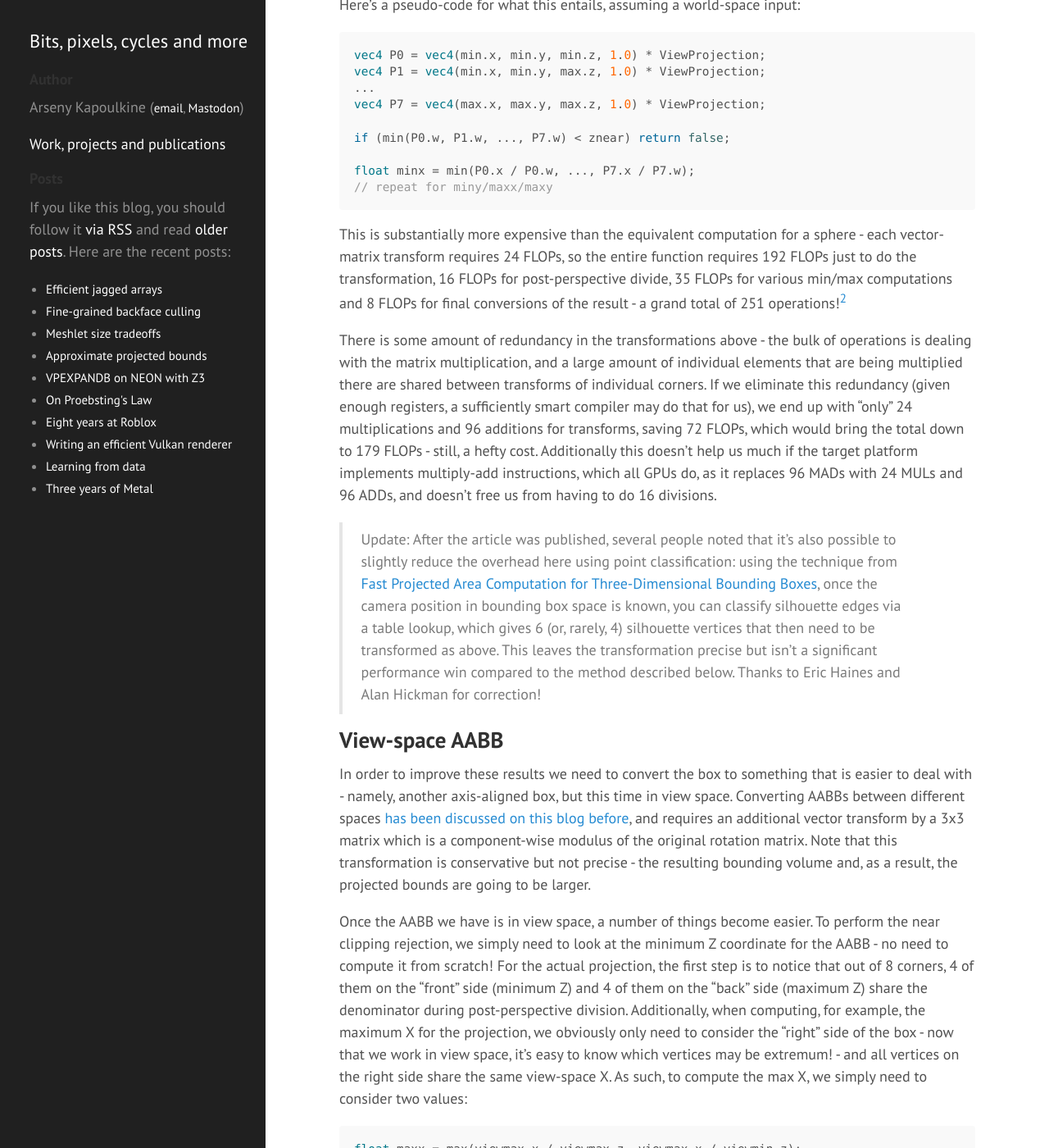
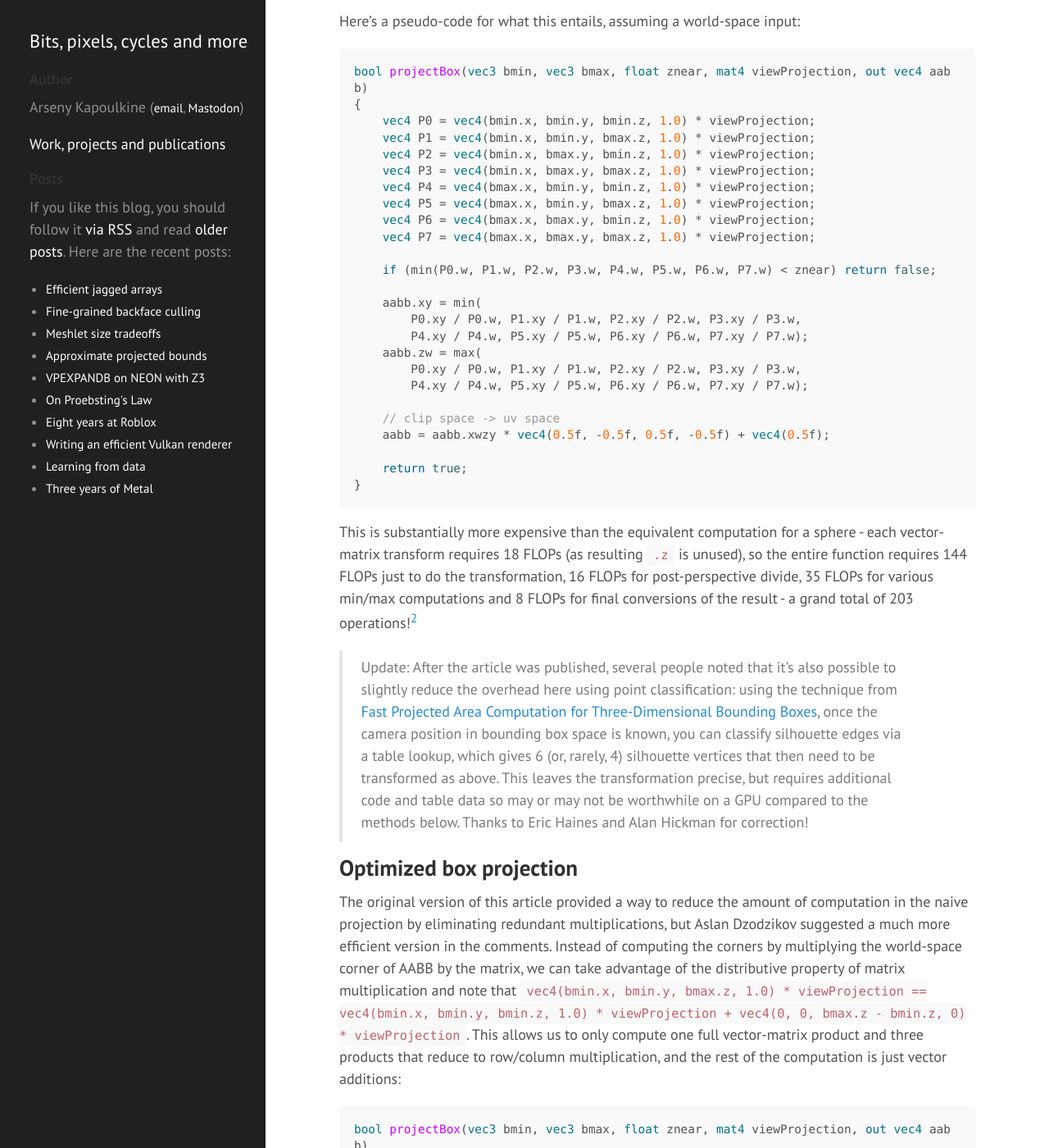
Before and after one commit to zeux/zeux.github.io, a Jekyll site: the page built from _posts/2023-01-12-approximate-projected-bounds.md, in a window 1280 px wide and 1400 px high, scrolled down 2088 px. Shown: the whole window at 82% size. Built offline with Jekyll 4.4.1, drawn with Linux system fonts in a browser that asks for light colours; some of the changed text lies outside the part shown.

Commit message:
Significant amendments to Approximate projected bounds post:
- All code now compiles and, probably, works (modulo matrix
  multiplication order which is project dependent)
- Add new optimized box projection suggested by Aslan Dzodzikov
- Add RGA instruction counts to all methods; can't get cycle counts from
  any tools atm
- Fully measure box projection efficiency; this plus optimized box
  projection changes conclusions. Rewrite article flow accordingly.

````diff
--- a/_posts/2023-01-12-approximate-projected-bounds.md
+++ b/_posts/2023-01-12-approximate-projected-bounds.md
@@ -45,34 +45,86 @@
 
 All in all this requires ~30 FLOPs for the transform plus 12 FLOPs for the final conversions.[^1] Note that `c` is a view-space center of the sphere above - when the sphere is in world space instead, we'll need to transform it to view space first, which takes ~18 FLOPs, for a grand total of 60 FLOPs.
 
-## Box projection
+## Naive box projection
 
 If the input is an AABB, things become more difficult. Unlike a sphere, that retains the properties of being a sphere after transformation, an axis-aligned bounding box stops being axis-aligned - this makes precise calculation of the projected bounds difficult as any corner of the bounding box can be extremum, and the problem lacks symmetry. Because of this, a typical method requires projecting all 8 corners, performing a perspective divide, and computing min/max of the resulting values. To perform near plane rejection, before doing the divide we need an "early" out if any transformed vectors have `.w < znear`.
 
 Here's a pseudo-code for what this entails, assuming a world-space input:
 
 ```glsl
-vec4 P0 = vec4(min.x, min.y, min.z, 1.0) * ViewProjection;
-vec4 P1 = vec4(min.x, min.y, max.z, 1.0) * ViewProjection;
-...
-vec4 P7 = vec4(max.x, max.y, max.z, 1.0) * ViewProjection;
+bool projectBox(vec3 bmin, vec3 bmax, float znear, mat4 viewProjection, out vec4 aabb)
+{
+    vec4 P0 = vec4(bmin.x, bmin.y, bmin.z, 1.0) * viewProjection;
+    vec4 P1 = vec4(bmin.x, bmin.y, bmax.z, 1.0) * viewProjection;
+    vec4 P2 = vec4(bmin.x, bmax.y, bmin.z, 1.0) * viewProjection;
+    vec4 P3 = vec4(bmin.x, bmax.y, bmax.z, 1.0) * viewProjection;
+    vec4 P4 = vec4(bmax.x, bmin.y, bmin.z, 1.0) * viewProjection;
+    vec4 P5 = vec4(bmax.x, bmin.y, bmax.z, 1.0) * viewProjection;
+    vec4 P6 = vec4(bmax.x, bmax.y, bmin.z, 1.0) * viewProjection;
+    vec4 P7 = vec4(bmax.x, bmax.y, bmax.z, 1.0) * viewProjection;
 
-if (min(P0.w, P1.w, ..., P7.w) < znear) return false;
+    if (min(P0.w, P1.w, P2.w, P3.w, P4.w, P5.w, P6.w, P7.w) < znear) return false;
 
-float minx = min(P0.x / P0.w, ..., P7.x / P7.w);
-// repeat for miny/maxx/maxy
+    aabb.xy = min(
+        P0.xy / P0.w, P1.xy / P1.w, P2.xy / P2.w, P3.xy / P3.w,
+        P4.xy / P4.w, P5.xy / P5.w, P6.xy / P6.w, P7.xy / P7.w);
+    aabb.zw = max(
+        P0.xy / P0.w, P1.xy / P1.w, P2.xy / P2.w, P3.xy / P3.w,
+        P4.xy / P4.w, P5.xy / P5.w, P6.xy / P6.w, P7.xy / P7.w);
+
+    // clip space -> uv space
+    aabb = aabb.xwzy * vec4(0.5f, -0.5f, 0.5f, -0.5f) + vec4(0.5f);
+
+    return true;
+}
 ```
 
-This is substantially more expensive than the equivalent computation for a sphere - each vector-matrix transform requires 24 FLOPs, so the entire function requires 192 FLOPs just to do the transformation, 16 FLOPs for post-perspective divide, 35 FLOPs for various min/max computations and 8 FLOPs for final conversions of the result - a grand total of 251 operations![^2]
-
-There is some amount of redundancy in the transformations above - the bulk of operations is dealing with the matrix multiplication, and a large amount of individual elements that are being multiplied there are shared between transforms of individual corners. If we eliminate this redundancy (given enough registers, a sufficiently smart compiler may do that for us), we end up with "only" 24 multiplications and 96 additions for transforms, saving 72 FLOPs, which would bring the total down to 179 FLOPs - still, a hefty cost. Additionally this doesn't help us much if the target platform implements multiply-add instructions, which all GPUs do, as it replaces 96 MADs with 24 MULs and 96 ADDs, and doesn't free us from having to do 16 divisions.
+This is substantially more expensive than the equivalent computation for a sphere - each vector-matrix transform requires 18 FLOPs (as resulting `.z` is unused), so the entire function requires 144 FLOPs just to do the transformation, 16 FLOPs for post-perspective divide, 35 FLOPs for various min/max computations and 8 FLOPs for final conversions of the result - a grand total of 203 operations![^2]
 
 > Update: After the article was published, several people noted that it's also possible to slightly reduce the overhead here using point classification: using the technique from [Fast Projected Area Computation for
-Three-Dimensional Bounding Boxes](https://arbook.icg.tugraz.at/schmalstieg/Schmalstieg_031.pdf), once the camera position in bounding box space is known, you can classify silhouette edges via a table lookup, which gives 6 (or, rarely, 4) silhouette vertices that then need to be transformed as above. This leaves the transformation precise but isn't a significant performance win compared to the method described below. Thanks to Eric Haines and Alan Hickman for correction!
+Three-Dimensional Bounding Boxes](https://arbook.icg.tugraz.at/schmalstieg/Schmalstieg_031.pdf), once the camera position in bounding box space is known, you can classify silhouette edges via a table lookup, which gives 6 (or, rarely, 4) silhouette vertices that then need to be transformed as above. This leaves the transformation precise, but requires additional code and table data so may or may not be worthwhile on a GPU compared to the methods below. Thanks to Eric Haines and Alan Hickman for correction!
 
-## View-space AABB
+## Optimized box projection
 
-In order to improve these results we need to convert the box to something that is easier to deal with - namely, another axis-aligned box, but this time in view space. Converting AABBs between different spaces [has been discussed on this blog before](/2010/10/17/aabb-from-obb-with-component-wise-abs/), and requires an additional vector transform by a 3x3 matrix which is a component-wise modulus of the original rotation matrix. Note that this transformation is conservative but not precise - the resulting bounding volume and, as a result, the projected bounds are going to be larger.
+The original version of this article provided a way to reduce the amount of computation in the naive projection by eliminating redundant multiplications, but Aslan Dzodzikov suggested a much more efficient version in the comments. Instead of computing the corners by multiplying the world-space corner of AABB by the matrix, we can take advantage of the distributive property of matrix multiplication and note that `vec4(bmin.x, bmin.y, bmax.z, 1.0) * viewProjection == vec4(bmin.x, bmin.y, bmin.z, 1.0) * viewProjection + vec4(0, 0, bmax.z - bmin.z, 0) * viewProjection`. This allows us to only compute one full vector-matrix product and three products that reduce to row/column multiplication, and the rest of the computation is just vector additions:
+
+```glsl
+bool projectBox(vec3 bmin, vec3 bmax, float znear, mat4 viewProjection, out vec4 aabb)
+{
+    vec4 SX = vec4(bmax.x - bmin.x, 0.0, 0.0, 0.0) * viewProjection;
+    vec4 SY = vec4(0.0, bmax.y - bmin.y, 0.0, 0.0) * viewProjection;
+    vec4 SZ = vec4(0.0, 0.0, bmax.z - bmin.z, 0.0) * viewProjection;
+
+    vec4 P0 = vec4(bmin.x, bmin.y, bmin.z, 1.0) * viewProjection;
+    vec4 P1 = P0 + SZ;
+    vec4 P2 = P0 + SY;
+    vec4 P3 = P2 + SZ;
+    vec4 P4 = P0 + SX;
+    vec4 P5 = P4 + SZ;
+    vec4 P6 = P4 + SY;
+    vec4 P7 = P6 + SZ;
+
+    if (min(P0.w, P1.w, P2.w, P3.w, P4.w, P5.w, P6.w, P7.w) < znear) return false;
+
+    aabb.xy = min(
+        P0.xy / P0.w, P1.xy / P1.w, P2.xy / P2.w, P3.xy / P3.w,
+        P4.xy / P4.w, P5.xy / P5.w, P6.xy / P6.w, P7.xy / P7.w);
+    aabb.zw = max(
+        P0.xy / P0.w, P1.xy / P1.w, P2.xy / P2.w, P3.xy / P3.w,
+        P4.xy / P4.w, P5.xy / P5.w, P6.xy / P6.w, P7.xy / P7.w);
+
+    // clip space -> uv space
+    aabb = aabb.xwzy * vec4(0.5f, -0.5f, 0.5f, -0.5f) + vec4(0.5f);
+
+    return true;
+}
+```
+
+To compute each of `SX/SY/SZ` we need 4 FLOPs (since resulting `.z` is unused, and the matrix multiplication reduces to a row/column multiplication); the matrix transform requires 18 FLOPs and the rest of the calculations require 7\*3 = 21 FLOPs, so the transformation requires 51 FLOPs in total. The rest of the computation remains as is, with 16+35+8 FLOPs to compute the bounds, which adds up to 110 FLOPs - about half as many as the naive computation! The result is still precise, although may not be exactly equal to the naive computation due to round-off errors.
+
+## View-space approximations
+
+In order to improve these results further we would need to convert the box to something that is easier to deal with - namely, another axis-aligned box, but this time in view space. Converting AABBs between different spaces [has been discussed on this blog before](/2010/10/17/aabb-from-obb-with-component-wise-abs/), and requires an additional vector transform by a 3x3 matrix which is a component-wise modulus of the original rotation matrix. Note that this transformation is conservative but not precise - the resulting bounding volume and, as a result, the projected bounds are going to be larger.
 
 Once the AABB we have is in view space, a number of things become easier. To perform the near clipping rejection, we simply need to look at the minimum Z coordinate for the AABB - no need to compute it from scratch! For the actual projection, the first step is to notice that out of 8 corners, 4 of them on the "front" side (minimum Z) and 4 of them on the "back" side (maximum Z) share the denominator during post-perspective division. Additionally, when computing, for example, the maximum X for the projection, we obviously only need to consider the "right" side of the box - now that we work in view space, it's easy to know which vertices may be extremum! - and all vertices on the right side share the same view-space X. As such, to compute the max X, we simply need to consider two values:
 
@@ -109,26 +161,46 @@
     return true;
 }
 
-bool projectBoxWorld(vec3 min, vec3 max, mat4x4 view, float znear, float P00, float P11, out vec4 aabb)
+bool projectBoxApprox(vec3 min, vec3 max, mat4 view, float znear, float P00, float P11, out vec4 aabb)
 {
     vec4 c = vec4((min + max) * 0.5, 1.0) * view;
-    vec3 r = ((max - min) * 0.5) * mat3x3(abs(view[0].xyz), abs(view[1].xyz), abs(view[2].xyz));
+    vec3 s = (max - min) * 0.5;
+    vec3 r = s * mat3(abs(view[0].xyz), abs(view[1].xyz), abs(view[2].xyz));
 
-    return projectBox(c.xyz, r, znear, P00, P11, aabb);
+    return projectBoxView(c.xyz, r, znear, P00, P11, aabb);
 }
 ```
 
-The view-space projection takes 17 FLOPs to implement the core projection, plus 12 FLOPs to transform the result; to project a box to view-space, we need to convert the box to center+radius form (12 FLOPs, although this may not be necessary if the AABB is already stored as center+radius), and do the matrix multiplications (18 FLOPs for center and 24 FLOPs for radius), for a grand total of 83 FLOPs, which is 2-3x better than the precise version. Note that in the `projectBox` code above we choose to precompute reciprocals of min/max Z to reduce the cost - this technically increases the number of floating-point operations by 2 by trading 4 divisions by 2 reciprocal operations and 4 multiplies, which is usually a good tradeoff on GPUs.
+The view-space projection takes 17 FLOPs to implement the core projection, plus 12 FLOPs to transform the result; to project a box to view-space, we need to convert the box to center+radius form (12 FLOPs, although this may not be necessary if the AABB is already stored as center+radius), and do the matrix multiplications (18 FLOPs for center and 24 FLOPs for radius), for a grand total of 83 FLOPs, which is ~30% fewer operations than the optimized precise version. Note that in the `projectBoxApprox` code above we choose to precompute reciprocals of min/max Z to reduce the cost - this technically increases the number of floating-point operations by 2 by trading 4 divisions by 2 reciprocal operations and 4 multiplies, which is usually a good tradeoff on GPUs.
+
+## Evaluation
+
+So far we've ended up with two projection functions for bounding boxes, an optimized precise variant and a view space approximation. We can also adapt `projectBoxView` to serve as a sphere approximation - which is to say, by approximating a sphere with a box with the same radius, we still retain the conservative nature of the projection, and trade off some computational time for precision.
+
+`projectBoxView` takes ~29 FLOPs instead of ~42 FLOPs for `projectSphereView`, but that assumes that we're already starting with a view-space sphere. It's likely that we need to transform the sphere to view space instead, which adds 18 FLOPs for a matrix transform, for 47 FLOPs vs 60 FLOPs - or a ~27% speedup, at least as far as operation count is concerned - which is similar to the FLOPs delta between `projectBoxApprox` and `projectBox`.
+
+As noted before, FLOPs are not an accurate measure of performance. To get a better sense of performance of different variants on a real GPU, we will use [AMD Radeon GPU Analyzer](https://github.com/GPUOpen-Tools/radeon_gpu_analyzer), compile each of the four variants and measure the instruction count[^3]:
+
+Function | FLOPs | GCN instructions
+-----|-------|-------------
+projectBox | 110 | 138
+projectBoxApprox | 83 | 102
+projectSphere | 60 | 86
+projectSphereApprox | 47 | 82
+
+We can see that while the bounding box approximation is yielding some ALU savings, the sphere approximation is almost identical in instruction count and will likely yield similar performance.
+
+Importantly, both approximations convert the primitive into a view-space bounding box and as such they yield larger bounds. To evaluate this, I've integrated all 4 methods into [niagara](https://github.com/zeux/niagara), and looked at the ratio of screen space bounds areas that approximations return, as well as the impact the approximations have on occlusion culling efficiency.
+
+Unfortunately, both approximations end up returning ~1.65x larger bounds in terms of area, which results in ~10% reduction in occlusion culling efficiency. As such, even for the box projection, any savings in ALU on the approximation are likely to be negated by the reduction in efficiency in later rendering stages.
 
 ## Conclusion
 
-Finally, it's worth noting that instead of using precise `projectSphere` version to project a sphere, we can use `projectBox` - which is to say, by approximating a sphere with a box with the same radius, we still retain the conservative nature of the projection, and trade off some computational time for precision.
-
-This is not that significant of a win in practice, however - `projectBox` takes ~29 FLOPs instead of ~42 FLOPs for `projectSphere`, but that assumes that we're already starting with a view-space sphere. It's likely that we need to transform the sphere to view space instead, which adds 18 FLOPs for a matrix transform, for 47 FLOPs vs 60 FLOPs. This is a good time to mention, for the third time, that these counts of operations are a mere approximation of the real execution cost. Indeed, if we compile both versions of sphere projection using Mali offline compiler, we'll see that both versions have the same number of estimated cycles - however, the approximate version yields larger bounds. On a test scene from [niagara](https://github.com/zeux/niagara), the approximation of sphere with a box returns, on average, bounds that are ~1.7x larger in terms of area, which results in a reduction of occlusion culling efficiency by ~10% - not a good tradeoff!
-
-Thus when the input is a sphere, the precise version is also, on the balance, the best version; the view-space approximation, however, can still be useful when the input is an AABB, as the approximation is much cheaper to compute than the precise bounds.
+Despite the title of the article, it looks like in general, when computing projected bounds, it's enough to approximate them by rejecting the cases when the primitive intersects the near plane - and in all other cases computing precise bounds, when done carefully with well optimized code, is reasonably close to view space approximations in performance while providing a much more accurate result. A more accurate result allows more precise culling, which is likely to be a net benefit overall.
 
 ---
 [^1]: In this post we simplify the reasoning about the execution cost and treat every primitive operation as a single FLOP. The real performance implications are a little more nuanced, as division and square root are typically more expensive, and some multiplies and adds in the code above can be fused.
 
 [^2]: Again, these are approximate. For example on AMD GPUs, division is actually two operations, one of which (1/x) is comparatively expensive, and the computation above assumes `min(x, y)` is a single operation whereas it may actually require two - compare and select.
+
+[^3]: While measuring instruction count is better than measuring FLOPs as it takes into account the compiler and hardware specifics, it's still a bad approximation of the real performance as some GCN instructions have different throughput and scheduling constraints. Unfortunately, RGA does not output cycle estimates, and I could not easily get any other static shader performance analysis tools to run, so that's what we get so far!
````
Also changed, not shown: other parts of _posts/2023-01-12-approximate-projected-bounds.md (+2 -2 lines).
